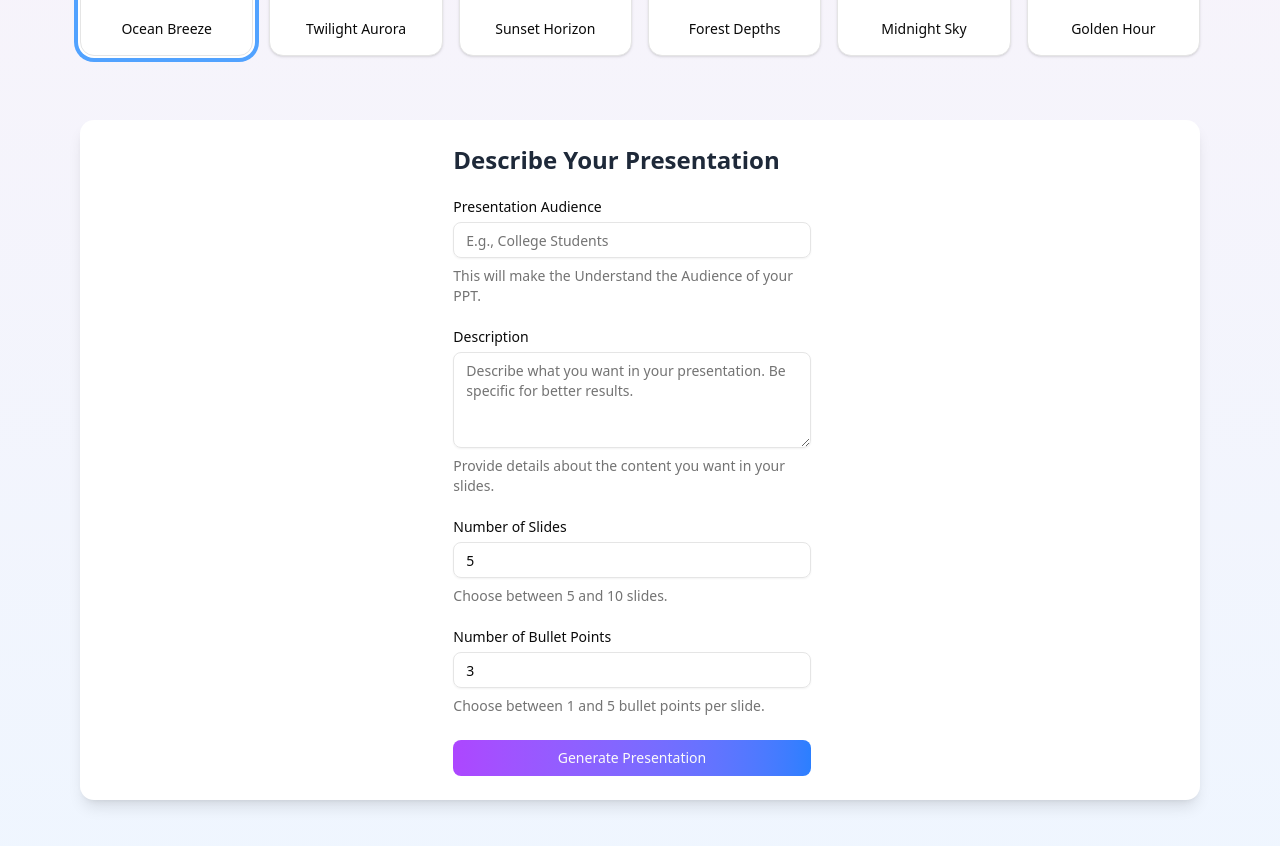
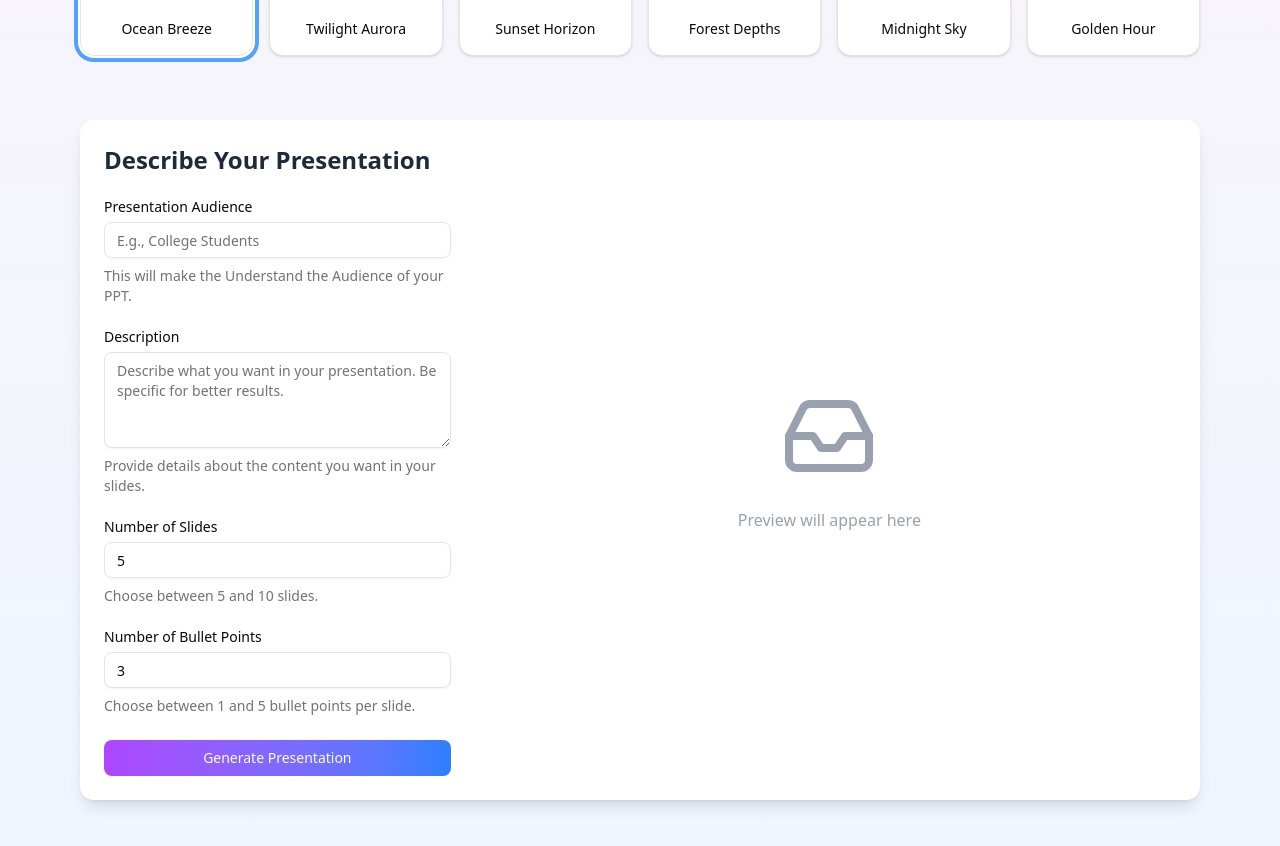
Before and after one commit to Avik-creator/aipptgenerator, a Next.js app: page / in a window 1280 px wide. Shown: the part 760-1606 px from the top of the page. Built offline with nearby package versions, Linux system fonts and the light colour scheme.

Commit message:
add preview placeholder for xl screens

```diff
--- a/src/components/page/presentation-form.tsx
+++ b/src/components/page/presentation-form.tsx
@@ -16,7 +16,7 @@ import {
 } from "@/components/ui/form";
 import { Input } from "@/components/ui/input";
 import { Textarea } from "@/components/ui/textarea";
-import { Loader2 } from "lucide-react";
+import { Inbox, Loader2 } from "lucide-react";
 import { createPresentation } from "@/app/actions/actions";
 import { PresentationPreview } from "@/components/page/presentation-previewer";
 import { toast } from "sonner";
@@ -180,9 +180,16 @@ export function PresentationForm() {
         </Form>
       </div>
 
-      {presentation && (
+      {presentation ? (
         <div className="mt-8 space-y-6 xl:w-2/3 xl:mt-0 xl:ml-4">
           <PresentationPreview presentation={presentation} />
+        </div>
+      ) : (
+        <div className="mt-8 space-y-6 hidden xl:w-2/3 xl:mt-0 xl:ml-4 xl:flex flex-col justify-center items-center">
+          <Inbox className="text-gray-400 w-24 h-24" />
+          <div className="text-gray-400 text-center">
+            Preview will appear here
+          </div>
         </div>
       )}
     </div>
```
